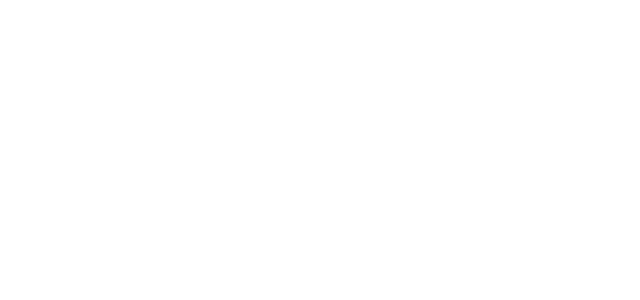
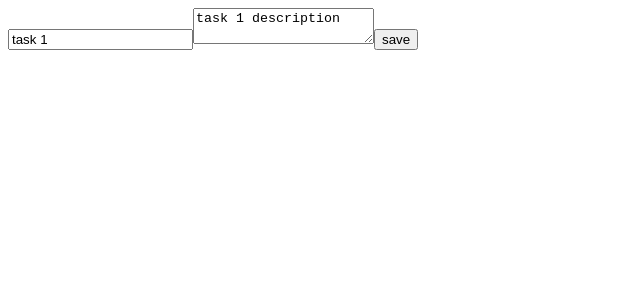
Before and after one commit to AironRuda/redux-todolist, a React (Vite) app: page /edit-task/1 in a window 1280 px wide. Before the commit this address had no page. Shown: the top 300 px of the page, without its empty margins (0-640 px from the left). Built offline with nearby package versions, Linux system fonts and the light colour scheme; the HTML template or start-up script is replaced by a standard one.

Commit message:
feat: edit task

```diff
--- a/src/App.jsx
+++ b/src/App.jsx
@@ -13,6 +13,7 @@
         <Routes>
           <Route path="/" element={<TaskList />} />
           <Route path="/create-task" element={<TaskForm />} />
+          <Route path="/edit-task/:id" element={<TaskForm />} />
         </Routes>
       </BrowserRouter>
     </div>
--- a/src/components/TaskForm.jsx
+++ b/src/components/TaskForm.jsx
@@ -1,8 +1,8 @@
-import React, { useState } from "react";
-import { useDispatch } from "react-redux";
-import { addTask } from "../features/task/taskSlice";
+import React, { useEffect, useState } from "react";
+import { useDispatch, useSelector } from "react-redux";
+import { addTask, editTask } from "../features/task/taskSlice";
 import { v4 as uuid } from "uuid";
-import { useNavigate } from "react-router";
+import { useNavigate, useParams } from "react-router";
 
 const TaskForm = () => {
   const [task, setTask] = useState({
@@ -11,6 +11,9 @@
   });
   const dispatch = useDispatch();
   const navigate = useNavigate();
+  const params = useParams();
+
+  const tasks = useSelector((state) => state.tasks);
 
   const handleChange = (e) => {
     setTask({
@@ -21,14 +24,26 @@
 
   const handleSubmit = (e) => {
     e.preventDefault();
+
+    if (params.id) {
+      dispatch(editTask(task));
+    } else {
       dispatch(
         addTask({
           ...task,
           id: uuid(),
         })
       );
+    }
     navigate("/");
   };
+
+  useEffect(() => {
+    console.log(params);
+    if (params.id) {
+      setTask(tasks.find((item) => item.id === params.id));
+    }
+  }, []);
   return (
     <form onSubmit={handleSubmit}>
       <input
@@ -36,11 +51,13 @@
         name="title"
         placeholder="title"
         onChange={handleChange}
+        value={task.title}
       />
       <textarea
         name="description"
         placeholder="description"
         onChange={handleChange}
+        value={task.description}
       ></textarea>
       <button>save</button>
     </form>
--- a/src/components/TaskList.jsx
+++ b/src/components/TaskList.jsx
@@ -25,6 +25,7 @@
         <div key={task.id}>
           <h3>{task.title}</h3>
           <p>{task.description}</p>
+          <Link to={`/edit-task/${task.id}`}>Edit</Link>
           <button onClick={()=>{handleDelete(task.id)}}>delete</button>
         </div>
       ))}
--- a/src/features/task/taskSlice.js
+++ b/src/features/task/taskSlice.js
@@ -31,11 +31,22 @@
       // console.log("delete", idToRemove);
       return state.filter((items) => items.id !== idToRemove);
     },
+    editTask: (state, action) => {
+      console.log("edit", action.payload);
+      const idToEdit = action.payload.id;
+
+      return state.map((item) => {
+        if (item.id === idToEdit) {
+          return action.payload;
+        }
+        return item;
+      });
+    },
   },
 });
 
 // exportar las acciones que se puede realizara almacenadas en "actions" dentro del reducer
-export const { addTask, deleteTask } = taskSlice.actions;
+export const { addTask, deleteTask, editTask } = taskSlice.actions;
 
 // exporta unicamente reducer, necesario para el store
 export default taskSlice.reducer;
```
Lines whose indentation alone changed are shown as unchanged.
